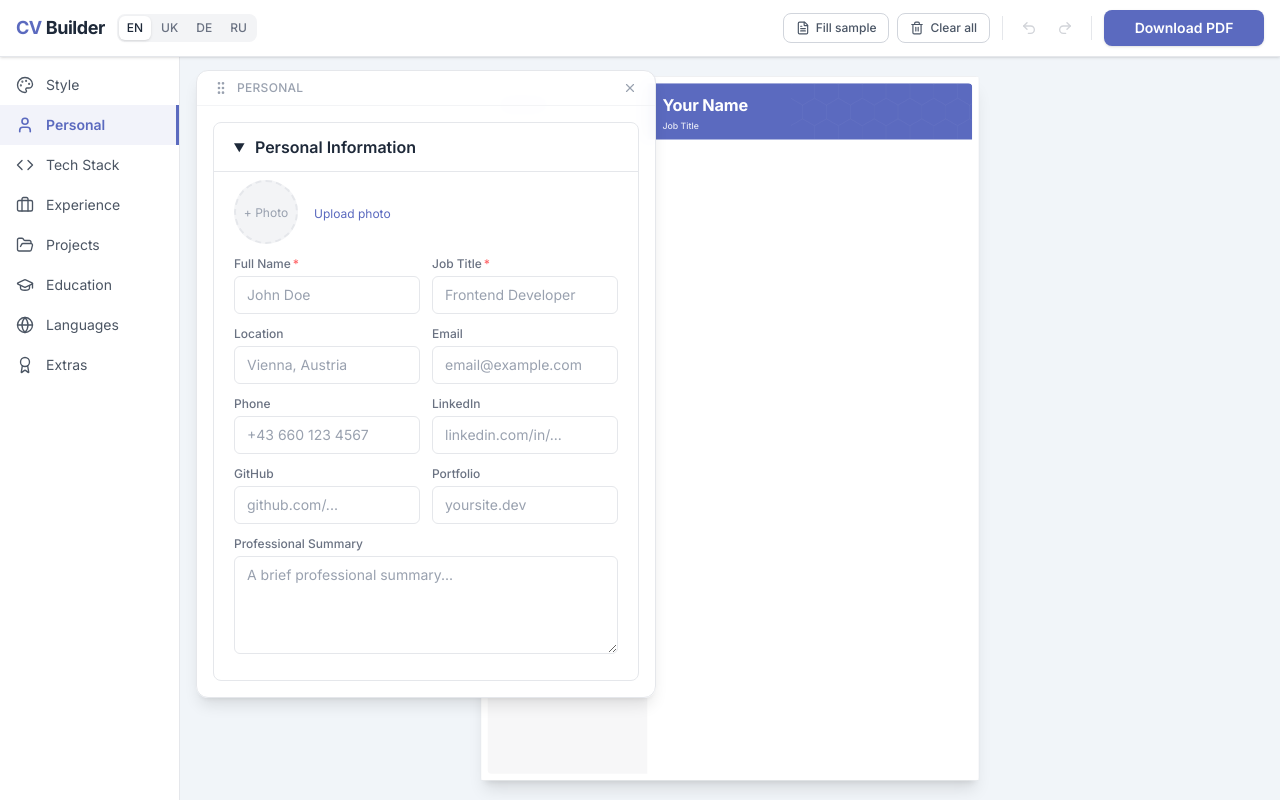
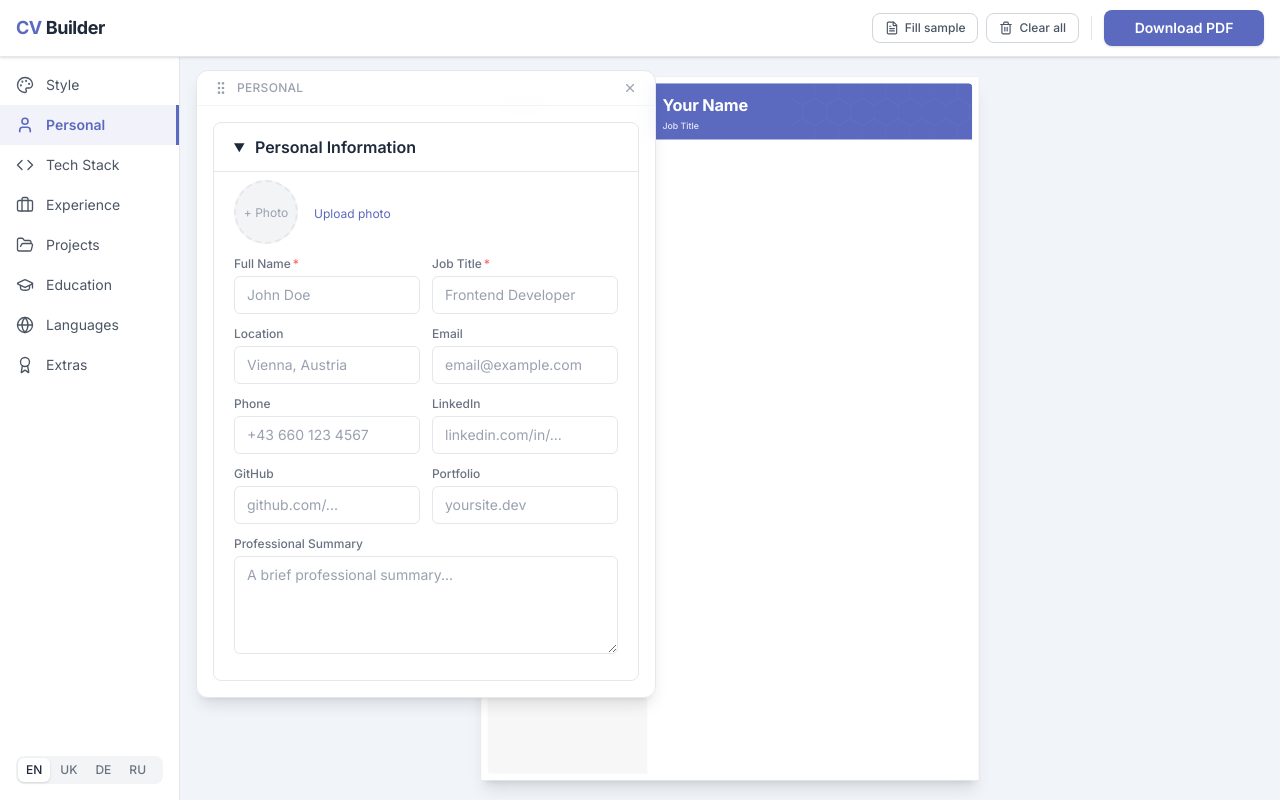
Before and after one commit to xandzia/cv-builder, a React (Vite) app: page / in a window 1280 px wide. Built offline with nearby package versions, Linux system fonts and the light colour scheme.

Commit message:
Move language switcher to left sidebar, remove undo/redo buttons from header

```diff
--- a/src/components/cv-builder/AppHeader.tsx
+++ b/src/components/cv-builder/AppHeader.tsx
@@ -1,19 +1,14 @@
-import { Undo2, Redo2, FileText, Trash2 } from 'lucide-react'
+import { FileText, Trash2 } from 'lucide-react'
 import { useI18n } from '../../hooks/useI18n'
-import LanguageSwitcher from '../form/LanguageSwitcher'
 
 interface Props {
   onExportPdf: () => void
   exporting: boolean
-  onUndo: () => void
-  onRedo: () => void
-  canUndo: boolean
-  canRedo: boolean
   onFillSample: () => void
   onClearAll: () => void
 }
 
-export default function AppHeader({ onExportPdf, exporting, onUndo, onRedo, canUndo, canRedo, onFillSample, onClearAll }: Props) {
+export default function AppHeader({ onExportPdf, exporting, onFillSample, onClearAll }: Props) {
   const { t } = useI18n()
 
   return (
@@ -23,7 +18,6 @@ export default function AppHeader({ onExportPdf, exporting, onUndo, onRedo, canU
           <h1 className="text-lg font-bold text-gray-800 tracking-tight">
             <span className="text-accent">CV</span> Builder
           </h1>
-          <LanguageSwitcher />
         </div>
         <div className="flex items-center gap-2">
           <button
@@ -44,25 +38,6 @@ export default function AppHeader({ onExportPdf, exporting, onUndo, onRedo, canU
           </button>
           <div className="w-px h-6 bg-gray-200 mx-1 hidden sm:block" />
           <button
-            type="button"
-            onClick={onUndo}
-            disabled={!canUndo}
-            className="p-1.5 rounded-lg text-gray-500 hover:bg-gray-100 disabled:opacity-30 disabled:cursor-default transition-colors cursor-pointer"
-            title="Undo (Ctrl+Z)"
-          >
-            <Undo2 size={16} />
-          </button>
-          <button
-            type="button"
-            onClick={onRedo}
-            disabled={!canRedo}
-            className="p-1.5 rounded-lg text-gray-500 hover:bg-gray-100 disabled:opacity-30 disabled:cursor-default transition-colors cursor-pointer"
-            title="Redo (Ctrl+Shift+Z)"
-          >
-            <Redo2 size={16} />
-          </button>
-          <div className="w-px h-6 bg-gray-200 mx-1 hidden sm:block" />
-          <button
             onClick={onExportPdf}
             disabled={exporting}
             className="min-w-[160px] px-5 py-2 bg-accent text-white text-sm font-semibold rounded-lg hover:bg-accent-dark disabled:opacity-50 transition-colors shadow-sm cursor-pointer disabled:cursor-wait"
--- a/src/components/cv-builder/CVBuilderPage.tsx
+++ b/src/components/cv-builder/CVBuilderPage.tsx
@@ -18,7 +18,7 @@ export default function CVBuilderPage() {
     cv, update, accentColor, setAccentColor, photoFilter, setPhotoFilter,
     template, setTemplate,
     fillSample, clearAll,
-    undo, redo, canUndo, canRedo,
+    undo, redo,
   } = useCVData()
   const { activeSection, formOpen, handleSectionChange, closeForm } = useActiveSection()
   const { formWidth, onResizeStart } = useResizable()
@@ -77,10 +77,6 @@ export default function CVBuilderPage() {
         exporting={exporting}
         onFillSample={fillSample}
         onClearAll={clearAll}
-        onUndo={undo}
-        onRedo={redo}
-        canUndo={canUndo}
-        canRedo={canRedo}
       />
 
       {/* ===== DESKTOP (md+) ===== */}
--- a/src/components/form/EditorSidebar.tsx
+++ b/src/components/form/EditorSidebar.tsx
@@ -2,6 +2,7 @@ import { useRef, useCallback } from 'react'
 import type { SectionId } from '../../config/cvSections'
 import { SECTIONS } from '../../config/cvSections'
 import { useI18n } from '../../hooks/useI18n'
+import LanguageSwitcher from './LanguageSwitcher'
 
 interface Props {
   activeSection: SectionId | null
@@ -30,7 +31,8 @@ export function DesktopSidebar({ activeSection, onSectionChange, accentColor }:
   }, [onSectionChange])
 
   return (
-    <nav className="flex flex-col w-[180px] shrink-0 bg-white border-r border-cv-border py-2" aria-label="CV sections">
+    <nav className="flex flex-col w-[180px] shrink-0 bg-white border-r border-cv-border py-2 justify-between" aria-label="CV sections">
+      <div>
         {SECTIONS.map(({ id, labelKey, icon: Icon }, index) => {
           const isActive = activeSection === id
           const label = t(labelKey)
@@ -43,7 +45,7 @@ export function DesktopSidebar({ activeSection, onSectionChange, accentColor }:
               onKeyDown={(e) => handleKeyDown(e, index)}
               aria-current={isActive ? 'true' : undefined}
               tabIndex={isActive ? 0 : -1}
-            className="flex items-center gap-3 px-4 py-2.5 text-sm cursor-pointer transition-colors text-left"
+              className="flex items-center gap-3 px-4 py-2.5 text-sm cursor-pointer transition-colors text-left w-full"
               style={{
                 backgroundColor: isActive ? accentColor + '14' : undefined,
                 color: isActive ? accentColor : '#4b5563',
@@ -56,6 +58,10 @@ export function DesktopSidebar({ activeSection, onSectionChange, accentColor }:
             </button>
           )
         })}
+      </div>
+      <div className="px-4 pb-2">
+        <LanguageSwitcher />
+      </div>
     </nav>
   )
 }
```
Lines whose indentation alone changed are shown as unchanged.
